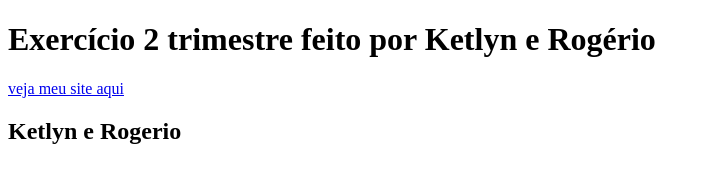
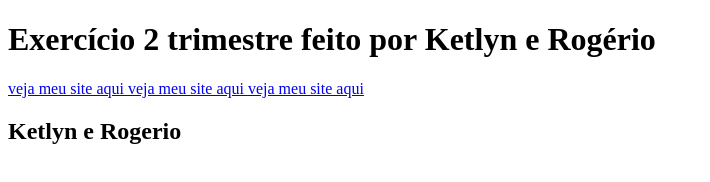
Before and after one commit to ketlynfsantos/site, a plain HTML site: page index.html in a window 1280 px wide. Shown: the whole page, without its empty margins (0-710 px from the left). Drawn offline with Linux system fonts and the light colour scheme.

Commit message:
Update index.html

```diff
--- a/index.html
+++ b/index.html
@@ -6,8 +6,8 @@
         <body>
             <h1>Exercício 2 trimestre feito por Ketlyn e Rogério</h1>
         <a href="https://www.havan.com.br/"> veja meu site aqui </a>
-        <a href="https://www.nike.com.br/"> </a>
-        <a href="https://www.vans.com.br/"> <a/>
+        <a href="https://www.nike.com.br/"> veja meu site aqui </a>
+        <a href="https://www.vans.com.br/"> veja meu site aqui <a/>
             <h2>Ketlyn e Rogerio</h2>
   </body>
 </html>
```
